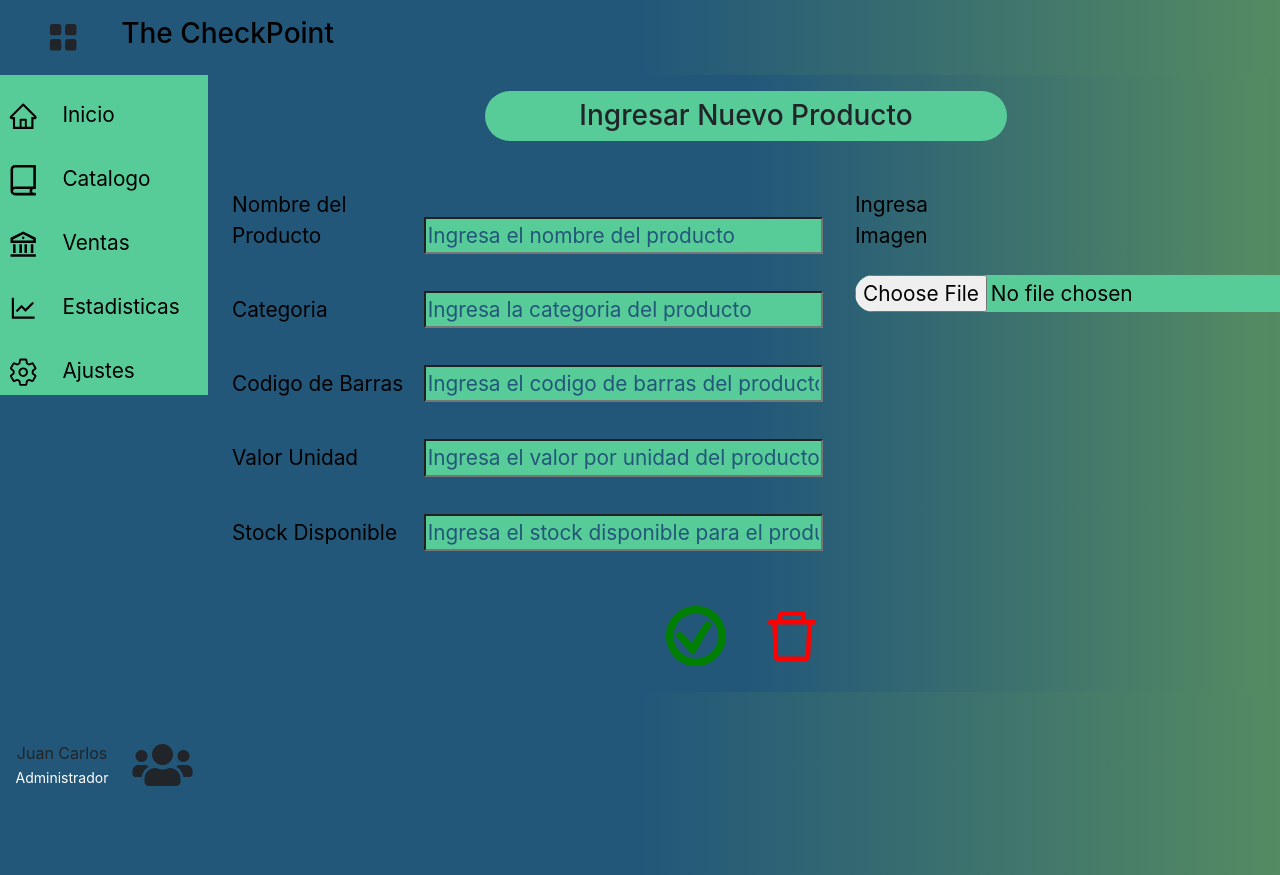
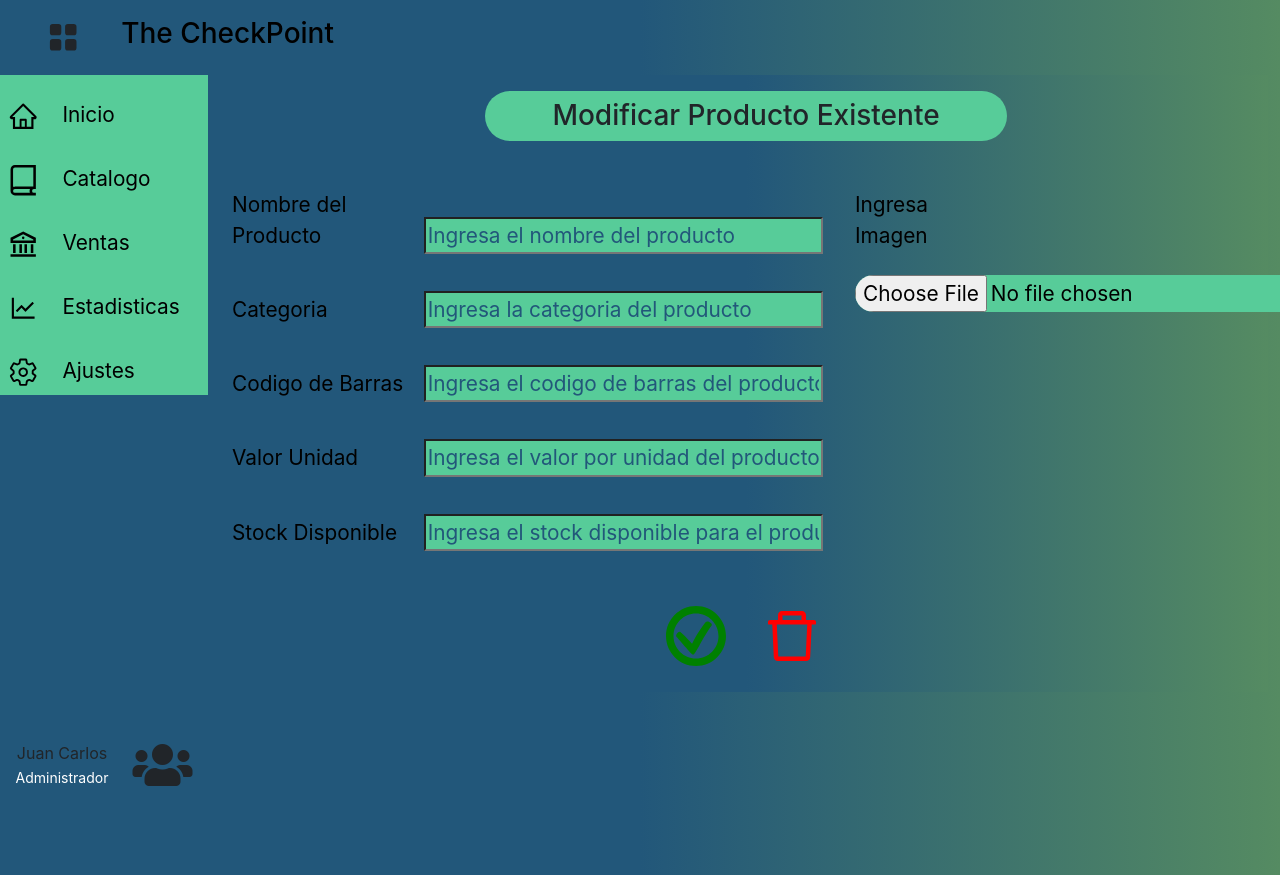
Before and after one commit to Veliz97N/the_checkpoint, a React (Create React App) app: page /Catalogo_ModificarProducto in a window 1280 px wide. Shown: the top 875 px of the page. Built offline with nearby package versions, Linux system fonts and the light colour scheme.

Commit message:
Agregadas todas las vistas de categorias

```diff
--- a/src/Folder_Contenido_General/ContenidoGeneral.js
+++ b/src/Folder_Contenido_General/ContenidoGeneral.js
@@ -4,7 +4,9 @@ import UserContext from '../UserContext/UserContext';
 import { BrowserRouter, Route, Switch } from "react-router-dom"
 import Login from '../Login';
 
-import Ingresar_o_ModificarNuevoProducto from "../Vistas/Catalogo/Ingresar_o_Modificar_NuevoProducto";
+import IngresarNuevoProducto from "../Vistas/Catalogo/IngresarNuevoProducto";
+import ModificarProducto from "../Vistas/Catalogo/ModificarProducto";
+
 import Catalogo_PaginaPrincipal from "../Vistas/Catalogo/Catalogo_PaginaPrincipal";
 
 const ContenidoGeneral = () => {
@@ -31,9 +33,9 @@ const ContenidoGeneral = () => {
           <div className="container-fluid" style={!isDesplegado ? activo : no_activo}>
 
 
-
-            <Route exact path="/Catalogo_PaginaPrincipal" component={Catalogo_PaginaPrincipal} />
-            <Route exact path="/Catalogo_ModificarProducto" component={Ingresar_o_ModificarNuevoProducto} />
+            <Route exact path="/Catalogo_PaginaPrincipal"component={Catalogo_PaginaPrincipal}/>
+            <Route exact path="/Catalogo_IngresarNuevoProducto" > <IngresarNuevoProducto/> </Route>
+            <Route exact path="/Catalogo_ModificarProducto" > <ModificarProducto/> </Route>
 
 
           </div>
--- /dev/null
+++ b/src/Vistas/Catalogo/ModificarProducto.js
@@ -0,0 +1,115 @@
+import React,{useState} from 'react'
+import { AiOutlineDelete, AiFillDelete } from "react-icons/ai";
+import { GiConfirmed } from "react-icons/gi";
+
+const ModificarProducto = () => {
+    const titulo ={nuevo:"Ingresar Nuevo Producto", modificar:"Modificar Producto Existente"}
+    const input_ingresarNuevoProducto = {
+        backgroundColor: '#57CC99',
+        color: 'black',
+        fontSize: '1.3rem'
+      };
+      const label_ingresarNuevoProducto={
+        color: 'black',
+        fontSize: '1.3rem',
+        marginBottom: '1rem'
+      }
+
+      const input_ingresarFotografia = { //Esto no funciona papiiiii
+        backgroundColor: '#57CC99',
+        color: 'black',
+        fontSize: '1.3rem',
+        borderRadius: '35px',
+        transition: "all ease .5s",
+        transition: "all ease .5s",
+            ":hover": {
+        backgroundColor: "yellow",
+        color: "red"
+        }
+    }
+    const contenedorfotografia={
+        width: '250px',
+        height:'250px',
+    }
+
+    const imagen_Ingresar_Modificar_Producto={
+        borderRadius: '50%',
+        width: '100%',
+        height:'100%',
+        objectFit: 'contain',
+    }
+
+    const [fileUrl, setFileUrl] = useState(null);
+    function processImage(event){
+        const imageFile = event.target.files[0];
+        const imageUrl = URL.createObjectURL(imageFile);
+     }
+     function processImage(event){
+        const imageFile = event.target.files[0];
+        const imageUrl = URL.createObjectURL(imageFile);
+        setFileUrl(imageUrl)
+     }
+
+    return (
+        <div className="ingresarNuevoProducto">
+            <div className="row">
+                <div className="h3 col-12 d-flex justify-content-center py-3 mb-4">
+                    <div className="titulo col-6 py-2 d-flex justify-content-center">
+                            {titulo.modificar}
+                    </div>
+                </div>
+            </div>
+            <form>
+                <div className="row">
+                    <div className="col-md-7 col-sm-12">
+                        <div className="caja_contenedora_label_input form-group my-2 mb-4">
+                            <label style={label_ingresarNuevoProducto} className="col-md-4 col-sm-12 ps-2" for="exampleInputEmail1">Nombre del Producto</label>
+                            <input style={input_ingresarNuevoProducto} className="col-md-8 col-sm-12" type="text" name="" id="" placeholder="Ingresa el nombre del producto" />
+                        </div>
+                        <div class="form-group mb-4">
+                            <label style={label_ingresarNuevoProducto} className="col-md-4 col-sm-12  ps-2" for="exampleInputPassword1">Categoria</label>
+                            <input style={input_ingresarNuevoProducto}  className="col-md-8 col-sm-12" type="text" name="" id="" placeholder="Ingresa la categoria del producto"/>
+                        </div>
+                        <div class="form-group mb-4">
+                            <label style={label_ingresarNuevoProducto} className="col-md-4 col-sm-12  ps-2" for="exampleInputPassword1">Codigo de Barras</label>
+                            <input style={input_ingresarNuevoProducto}  className="col-md-8 col-sm-12" type="text" name="" id="" placeholder="Ingresa el codigo de barras del producto"/>
+                        </div>
+                        <div class="form-group mb-4">
+                            <label style={label_ingresarNuevoProducto} className="col-md-4 col-sm-12  ps-2" for="exampleInputPassword1">Valor Unidad</label>
+                            <input style={input_ingresarNuevoProducto} className="col-md-8 col-sm-12" type="text" name="" id="" placeholder="Ingresa el valor por unidad del producto"/>
+                        </div>
+                        <div class="form-group mb-4">
+                            <label style={label_ingresarNuevoProducto} className="col-md-4 col-sm-12  ps-2" for="exampleInputPassword1">Stock Disponible</label>
+                            <input style={input_ingresarNuevoProducto} className="col-md-8 col-sm-12" type="text" name="" id="" placeholder="Ingresa el stock disponible para el producto"/>
+                        </div>
+                    </div>
+
+                    <div className="col-md-5 col-sm-12 mt-2 mb-5">
+                        <div className="ingresar_foto mb-5 ps-2">
+                            <label style={label_ingresarNuevoProducto} className=" col-lg-4 col-md-4 col-sm-12 mb-4" for="exampleInputPassword1">Ingresa Imagen </label>
+                            <input style={input_ingresarFotografia} className="ingresarArchivo" type="file" name="" id="" accept="image/*" onChange={processImage}/>
+                        </div>
+                        <div className="contenedorcontenedor justify-content-center d-md-flex d-sm-none ">
+                        {fileUrl?<div style={contenedorfotografia} >
+                                <img style={imagen_Ingresar_Modificar_Producto} src={fileUrl} />
+                            </div>:""} {/* ASI NO SE MUESTRAN BORDES PLOMOS ANTIESTETICOS */}
+                        </div>
+                    </div>
+                </div>
+
+                <div className="row">
+                    <div className=" h5 col-12 d-flex justify-content-center py-3 ps-2">
+                        <div className="ok mx-3">
+                            <GiConfirmed className="btn_aceptar_ingresarNuevoProducto" />
+                        </div>
+                        <div className="cancel mx-3">
+                            <AiOutlineDelete className="btn_cancelar_ingresarNuevoProducto" />
+                        </div>
+                    </div>
+                </div>
+            </form>
+        </div>
+    )
+}
+
+export default ModificarProducto
```
Also changed, not shown: src/Vistas/Catalogo/IngresarNuevoProducto.js (renamed from src/Vistas/Catalogo/Ingresar_o_Modificar_NuevoProducto.js).
